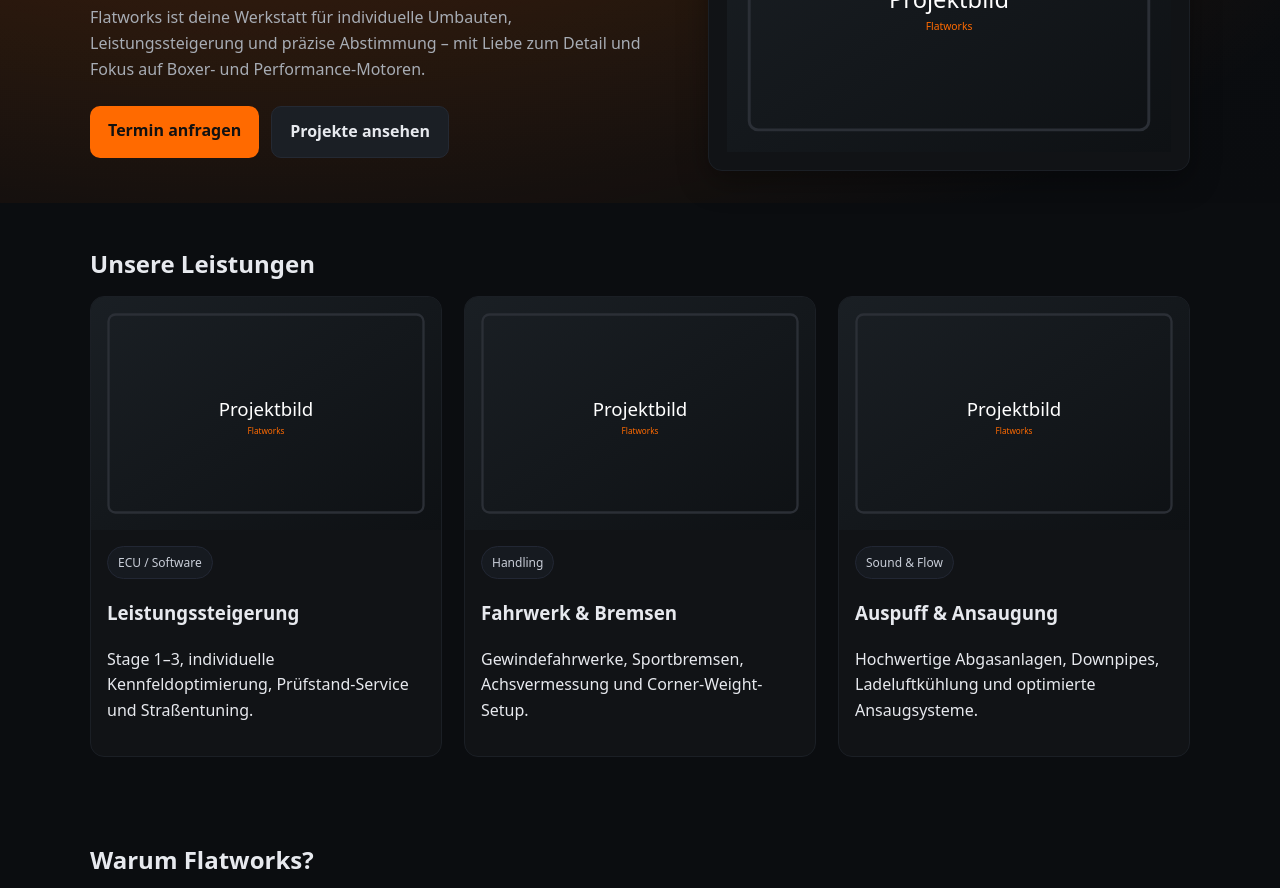
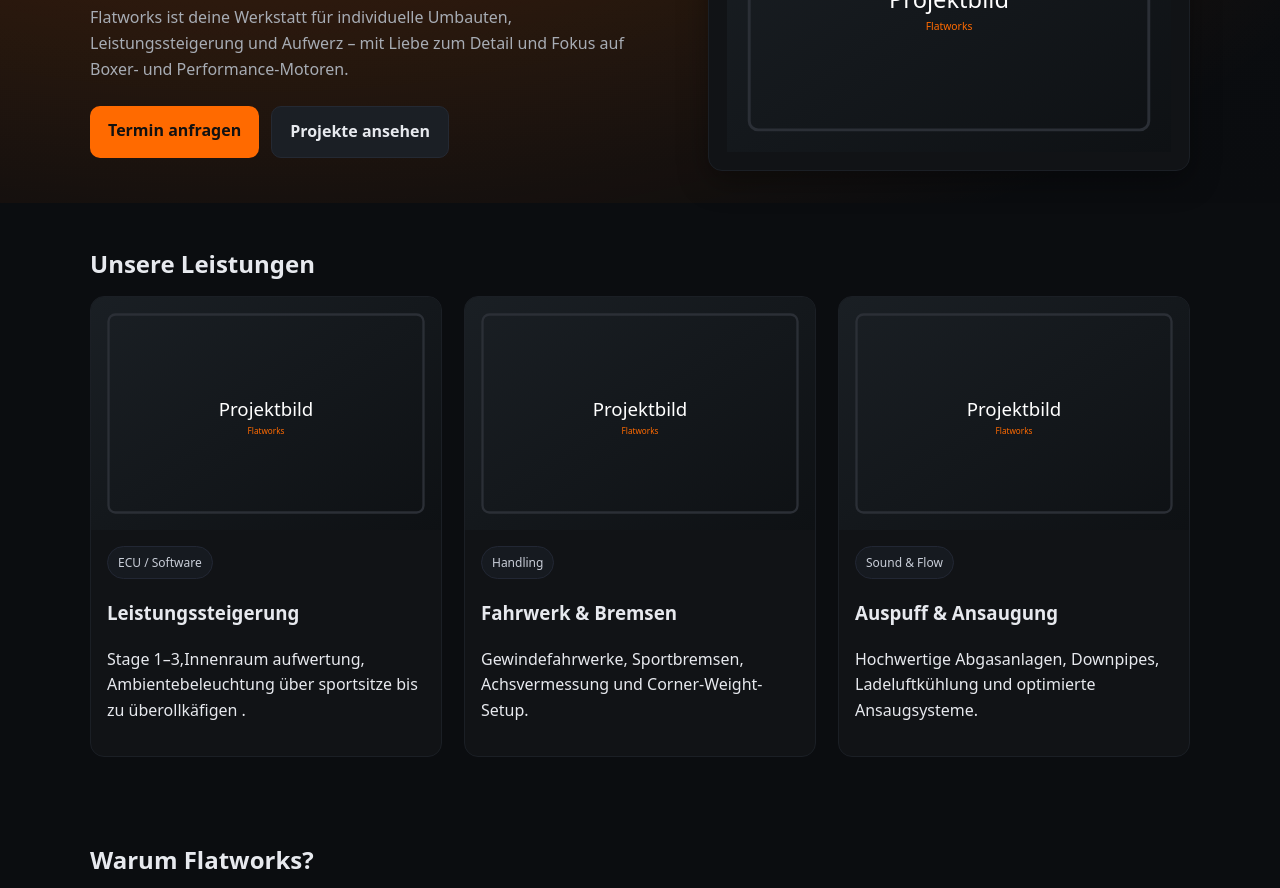
Before and after one commit to Flat-works/website, a plain HTML site: page index.html in a window 1280 px wide. Shown: the part 305-1193 px from the top of the page. Drawn offline with Linux system fonts and the light colour scheme.

Commit message:
index.html aktualisieren

```diff
--- a/index.html
+++ b/index.html
@@ -29,7 +29,7 @@
     <div>
       <span class="kicker">Auto & Tuning</span>
       <h1>Performance in Perfektion.</h1>
-      <p>Flatworks ist deine Werkstatt für individuelle Umbauten, Leistungssteigerung und präzise Abstimmung – mit Liebe zum Detail und Fokus auf Boxer- und Performance-Motoren.</p>
+      <p>Flatworks ist deine Werkstatt für individuelle Umbauten, Leistungssteigerung und Aufwerz – mit Liebe zum Detail und Fokus auf Boxer- und Performance-Motoren.</p>
       <div style="display:flex;gap:12px">
         <a class="btn" href="termin.html">Termin anfragen</a>
         <a class="btn secondary" href="projekte.html">Projekte ansehen</a>
@@ -50,7 +50,7 @@
         <div class="body">
           <div class="badge">ECU / Software</div>
           <h3>Leistungssteigerung</h3>
-          <p>Stage 1–3, individuelle Kennfeldoptimierung, Prüfstand-Service und Straßentuning.</p>
+          <p>Stage 1–3,Innenraum aufwertung, Ambientebeleuchtung über sportsitze bis zu überollkäfigen .</p>
         </div>
       </div>
       <div class="card">
```
